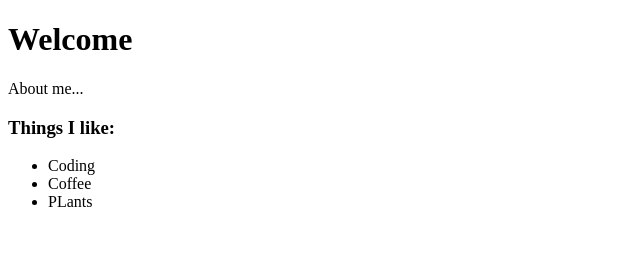
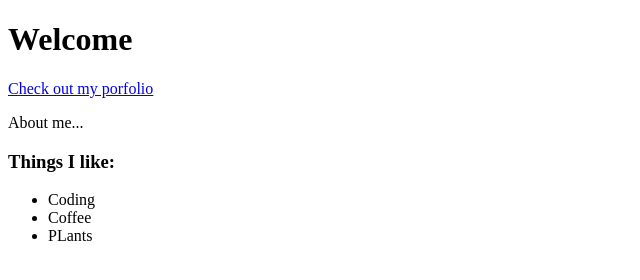
Before and after one commit to leaf-junkie/leaf-junkie.github.io, a plain HTML site: page index.html in a window 1280 px wide. Shown: the whole page, without its empty margins (0-640 px from the left). Drawn offline with Linux system fonts and the light colour scheme.

Commit message:
Update index.html

```diff
--- a/index.html
+++ b/index.html
@@ -5,6 +5,9 @@
   </head>
   <body>
     <h1>Welcome</h1>
+    <nav>
+      <a href="portfolio/html">Check out my porfolio</a>
+    </nav>
     <p>About me...</p>
     <h3>Things I like:</h3>
       <ul>
```
